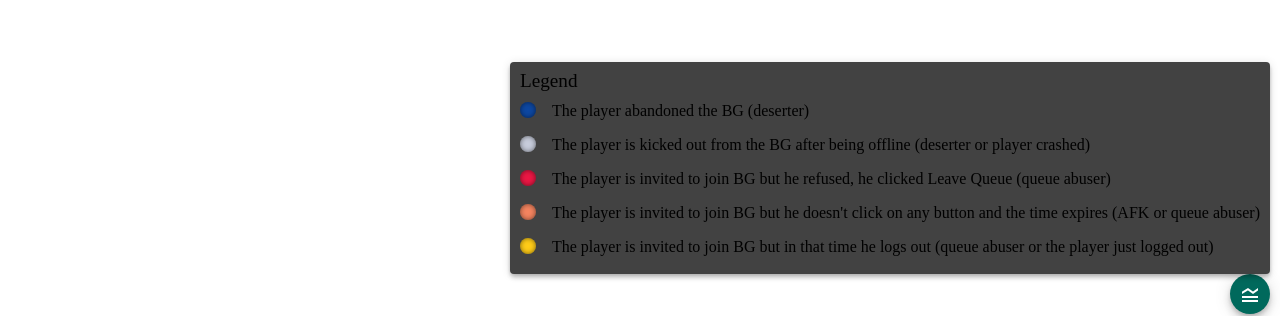
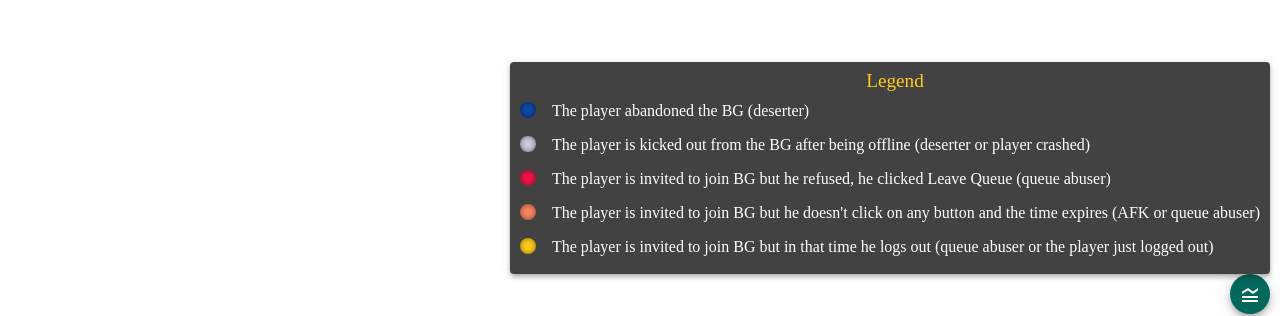
Before and after one commit to Helias/BG-Queue-Abuser-Viewer, an Angular app: page / in a window 1280 px wide. Both pictures are taken after a click on the button "legend_toggle". Shown: the part 476-792 px from the top of the page. Built offline with nearby package versions, Linux system fonts and the light colour scheme; no server answers.

Commit message:
Legend is now a new component. Minor changes to style.

```diff
--- a/src/app/app.component.html
+++ b/src/app/app.component.html
@@ -44,32 +44,6 @@
     </table>
   </div>
 
-  <button
-    class="legend-button"
-    mat-mini-fab
-    color="primary"
-    aria-label="Legend button"
-    [matMenuTriggerFor]="menu"
-  >
-    <mat-icon class="material-symbols-outlined">legend_toggle</mat-icon>
-  </button>
-
-  <mat-menu #menu="matMenu" xPosition="before" yPosition="above">
-    <span class="legend__title">Legend</span>
-    <div class="legend__grid">
-      <div class="dot dot--blue"></div>
-      <span>{{ typeColors[0].tooltip }}</span>
-      <div class="dot dot--grey"></div>
-      <span>{{ typeColors[1].tooltip }}</span>
-      <div class="dot dot--red"></div>
-      <span>{{ typeColors[2].tooltip }}</span>
-      <div class="dot dot--orange"></div>
-      <span>{{ typeColors[3].tooltip }}</span>
-      <div class="dot dot--yellow"></div>
-      <span>{{ typeColors[4].tooltip }}</span>
-    </div>
-  </mat-menu>
-
   <div class="credits">
     <hr />
     <strong>Created by:</strong>
@@ -77,3 +51,5 @@
     <em>Lorenzo Pappalardo</em>
   </div>
 </div>
+
+<app-legend></app-legend>
--- a/src/app/app.component.scss
+++ b/src/app/app.component.scss
@@ -34,53 +34,6 @@ $padding: 10px;
   }
 }
 
-.dot {
-  width: 1em;
-  height: 1em;
-  border-radius: 50%;
-  box-shadow: inset 0 0 5px 0 rgba(0, 0, 0, 0.5);
-
-  &--red {
-    background-color: $red;
-  }
-
-  &--orange {
-    background-color: $orange;
-  }
-
-  &--yellow {
-    background-color: $yellow;
-  }
-
-  &--blue {
-    background-color: $blue;
-  }
-
-  &--grey {
-    background-color: $grey;
-  }
-}
-
-.legend {
-  &-button {
-    position: fixed;
-    bottom: 10px;
-    right: 10px;
-  }
-
-  &__title {
-    margin-left: $padding;
-    font-size: larger;
-  }
-
-  &__grid {
-    display: grid;
-    grid-template-columns: auto max-content;
-    gap: 1em;
-    padding: $padding;
-  }
-}
-
 .credits {
   display: flex;
   flex-direction: column;
--- a/src/app/app.component.ts
+++ b/src/app/app.component.ts
@@ -4,6 +4,7 @@ import { MatSort } from '@angular/material/sort';
 import { MatTable, MatTableDataSource } from '@angular/material/table';
 import { tap } from 'rxjs';
 import { FilterValue } from './filter/filter.component';
+import { typeColors } from './legend/legend.component';
 
 @Component({
   selector: 'app-root',
@@ -26,32 +27,7 @@ export class AppComponent implements AfterViewInit {
     'type',
     'datetime'
   ]);
-  readonly typeColors: readonly { color: string; tooltip: string }[] = Object.freeze([
-    {
-      color: 'blue',
-      tooltip: 'The player abandoned the BG (deserter)'
-    },
-    {
-      color: 'grey',
-      tooltip:
-        'The player is kicked out from the BG after being offline (deserter or player crashed)'
-    },
-    {
-      color: 'red',
-      tooltip:
-        'The player is invited to join BG but he refused, he clicked Leave Queue (queue abuser)'
-    },
-    {
-      color: 'orange',
-      tooltip:
-        "The player is invited to join BG but he doesn't click on any button and the time expires (AFK or queue abuser)"
-    },
-    {
-      color: 'yellow',
-      tooltip:
-        'The player is invited to join BG but in that time he logs out (queue abuser or the player just logged out)'
-    }
-  ]);
+  readonly typeColors = typeColors;
 
   loading = true;
   dataSource: MatTableDataSource<Row> = new MatTableDataSource<Row>(this.currentData);
--- a/src/app/app.module.ts
+++ b/src/app/app.module.ts
@@ -17,9 +17,10 @@ import { MatMenuModule } from '@angular/material/menu';
 import { AppComponent } from './app.component';
 import { FilterComponent } from './filter/filter.component';
 import { FormsModule } from '@angular/forms';
+import { LegendComponent } from './legend/legend.component';
 
 @NgModule({
-  declarations: [AppComponent, FilterComponent],
+  declarations: [AppComponent, FilterComponent, LegendComponent],
   imports: [
     BrowserModule,
     BrowserAnimationsModule,
--- a/src/app/filter/filter.component.scss
+++ b/src/app/filter/filter.component.scss
@@ -17,7 +17,7 @@
   &__input {
     height: 35px;
     padding: 0 0.25em;
-    color: white;
+    color: $text-color;
     background-color: $background;
     border: none;
     border-radius: $border-radius;
--- /dev/null
+++ b/src/app/legend/legend.component.html
@@ -0,0 +1,25 @@
+<button
+  class="legend-button"
+  mat-mini-fab
+  color="primary"
+  aria-label="Legend button"
+  [matMenuTriggerFor]="menu"
+>
+  <mat-icon class="material-symbols-outlined">legend_toggle</mat-icon>
+</button>
+
+<mat-menu #menu="matMenu" xPosition="before" yPosition="above">
+  <span class="legend__title">Legend</span>
+  <div class="legend__grid">
+    <div class="dot dot--blue"></div>
+    <span>{{ typeColors[0].tooltip }}</span>
+    <div class="dot dot--grey"></div>
+    <span>{{ typeColors[1].tooltip }}</span>
+    <div class="dot dot--red"></div>
+    <span>{{ typeColors[2].tooltip }}</span>
+    <div class="dot dot--orange"></div>
+    <span>{{ typeColors[3].tooltip }}</span>
+    <div class="dot dot--yellow"></div>
+    <span>{{ typeColors[4].tooltip }}</span>
+  </div>
+</mat-menu>
--- /dev/null
+++ b/src/app/legend/legend.component.scss
@@ -0,0 +1,27 @@
+@import '../../variables.scss';
+
+$space: 10px;
+
+.legend {
+  &-button {
+    position: fixed;
+    bottom: $space;
+    right: $space;
+  }
+
+  &__title {
+    display: block;
+    margin-left: $space;
+    font-size: larger;
+    text-align: center;
+    color: $accent;
+  }
+
+  &__grid {
+    display: grid;
+    grid-template-columns: auto max-content;
+    gap: 1em;
+    padding: $space;
+    color: $text-color;
+  }
+}
--- /dev/null
+++ b/src/app/legend/legend.component.ts
@@ -0,0 +1,38 @@
+import { Component, OnInit } from '@angular/core';
+
+export const typeColors: readonly { color: string; tooltip: string }[] = Object.freeze([
+  {
+    color: 'blue',
+    tooltip: 'The player abandoned the BG (deserter)'
+  },
+  {
+    color: 'grey',
+    tooltip: 'The player is kicked out from the BG after being offline (deserter or player crashed)'
+  },
+  {
+    color: 'red',
+    tooltip:
+      'The player is invited to join BG but he refused, he clicked Leave Queue (queue abuser)'
+  },
+  {
+    color: 'orange',
+    tooltip:
+      "The player is invited to join BG but he doesn't click on any button and the time expires (AFK or queue abuser)"
+  },
+  {
+    color: 'yellow',
+    tooltip:
+      'The player is invited to join BG but in that time he logs out (queue abuser or the player just logged out)'
+  }
+]);
+
+@Component({
+  selector: 'app-legend',
+  templateUrl: './legend.component.html',
+  styleUrls: ['./legend.component.scss']
+})
+export class LegendComponent implements OnInit {
+  readonly typeColors = typeColors;
+
+  ngOnInit(): void {}
+}
--- a/src/styles.scss
+++ b/src/styles.scss
@@ -2,6 +2,8 @@
 @use '@angular/material' as mat;
 
 @include mat.core();
+
+@import './variables.scss';
 
 $my-palette: mat.$teal-palette;
 $my-primary: mat.define-palette(mat.$teal-palette, 800, 300, 900);
@@ -25,3 +27,30 @@ body {
 .mat-menu-panel {
   max-width: none !important;
 }
+
+.dot {
+  width: 1em;
+  height: 1em;
+  border-radius: 50%;
+  box-shadow: inset 0 0 5px 0 rgba(0, 0, 0, 0.5);
+
+  &--red {
+    background-color: $red;
+  }
+
+  &--orange {
+    background-color: $orange;
+  }
+
+  &--yellow {
+    background-color: $yellow;
+  }
+
+  &--blue {
+    background-color: $blue;
+  }
+
+  &--grey {
+    background-color: $grey;
+  }
+}
--- a/src/variables.scss
+++ b/src/variables.scss
@@ -1,5 +1,6 @@
 $background: #263238;
 $accent: #ffcc18;
+$text-color: white;
 
 // Colors
 $red: #ea1744;
```
Also changed, not shown: 1 other file (tests, documents, lock files or other folders).
